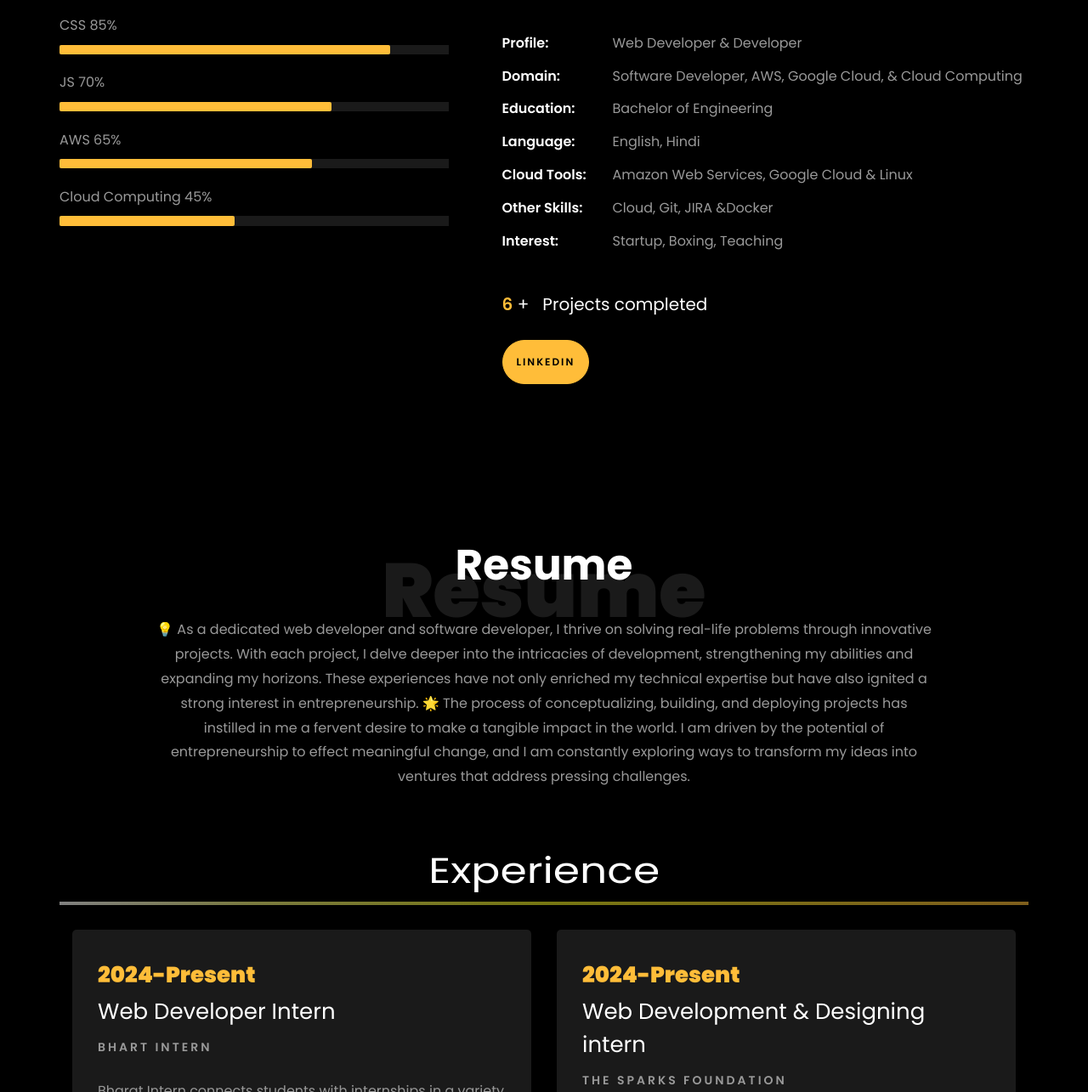
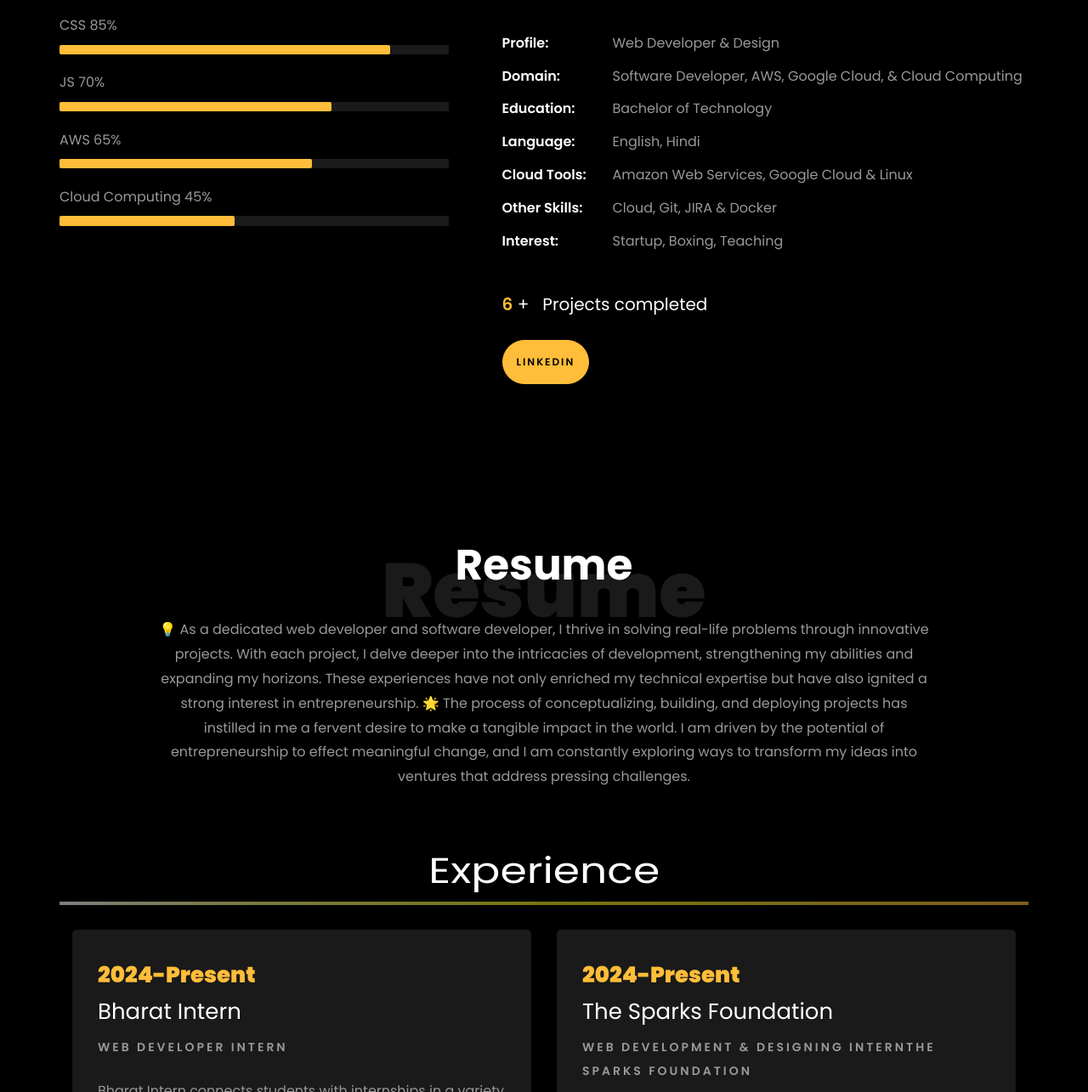
Before and after one commit to nehanayak9/NehaNayak-Portfolio, a plain HTML site: page index.html in a window 1280 px wide. Shown: the part 1137-2422 px from the top of the page at 85% size. Drawn offline with Linux system fonts and the light colour scheme; files whose address does not match are found by name.

Commit message:
Update index.html

```diff
--- a/index.html
+++ b/index.html
@@ -272,15 +272,15 @@
 								<h2 class="mb-4">About Me</h2>
 
 								<p>Pursuing a Bachelor's degree in Computer Science and Engineering (CSE), I am passionate about both the foundational principles of computing
-									and the cutting-edge innovations in cloud technology. My journey in academia is complemented by my enthusiasm for cloud computing,
+									and the cutting-edge innovations in cloud technology. My journey in academics is complemented by my enthusiasm for cloud computing,
 									where I am constantly honing my skills in platforms like AWS and Google Cloud to elevate my profile in cloud engineering.</p>
 								<ul class="about-info mt-4 px-md-0 px-2">
-									<li class="d-flex"><span>Profile:</span> <span>Web Developer &amp; Developer</span></li>
+									<li class="d-flex"><span>Profile:</span> <span>Web Developer &amp; Design</span></li>
 									<li class="d-flex"><span>Domain:</span> <span>Software Developer, AWS, Google Cloud, &amp; Cloud Computing</span></li>
-									<li class="d-flex"><span>Education:</span> <span>Bachelor of Engineering</span></li>
+									<li class="d-flex"><span>Education:</span> <span>Bachelor of Technology</span></li>
 									<li class="d-flex"><span>Language:</span> <span>English, Hindi</span></li>
 									<li class="d-flex"><span>Cloud Tools:</span> <span>Amazon Web Services, Google Cloud &amp; Linux</span></li>
-									<li class="d-flex"><span>Other Skills:</span> <span>Cloud, Git, JIRA &amp;Docker</span></li>
+									<li class="d-flex"><span>Other Skills:</span> <span>Cloud, Git, JIRA &amp; Docker</span></li>
 									<li class="d-flex"><span>Interest:</span> <span>Startup, Boxing, Teaching</span></li>
 
 								</ul>
@@ -312,7 +312,7 @@
           <div class="col-md-10 heading-section text-center ftco-animate">
           	<h1 class="big big-2">Resume</h1>
             <h2 class="mb-4">Resume</h2>
-            <p>💡 As a dedicated web developer and software developer, I thrive on solving real-life problems through innovative projects. With each project, I delve deeper into the intricacies of development, strengthening my abilities and expanding my horizons. These experiences have not only enriched my technical expertise but have also ignited a strong interest in entrepreneurship.
+            <p>💡 As a dedicated web developer and software developer, I thrive in solving real-life problems through innovative projects. With each project, I delve deeper into the intricacies of development, strengthening my abilities and expanding my horizons. These experiences have not only enriched my technical expertise but have also ignited a strong interest in entrepreneurship.
 
 				🌟 The process of conceptualizing, building, and deploying projects has instilled in me a fervent desire to make a tangible impact in the world. I am driven by the potential of entrepreneurship to effect meaningful change, and I am constantly exploring ways to transform my ideas into ventures that address pressing challenges.</p>
           </div>
@@ -328,8 +328,8 @@
 				<div class="col-md-6">
 					<div class="resume-wrap ftco-animate">
 						<span class="date">2024-Present</span>
-						<h2>Web Developer Intern</h2>
-						<span class="position">Bhart Intern</span>
+						<h2>Bharat Intern</h2>
+						<span class="position">Web Developer Intern</span>
 						<p class="mt-4">Bharat Intern connects students with internships in a variety of fields. This gives students the opportunity to gain experience, skills, and a network.
 							<ul>
 								<li>Developed and maintained a personal portfolio website showcasing projects, skills, and accomplishments using modern web development technologies.</li>
@@ -344,8 +344,8 @@
 				<div class="col-md-6">
 					<div class="resume-wrap ftco-animate">
 						<span class="date">2024-Present</span>
-						<h2>Web Development & Designing intern</h2>
-						<span class="position">The Sparks Foundation</span>
+						<h2>The Sparks Foundation</h2>
+						<span class="position">Web Development & Designing internThe Sparks Foundation</span>
 						<p class="mt-4">The Sparks Foundation is a connecting students of all financial backgrounds with experts. Knowledge sharing enables equal opportunity for all.
 							<ul>
 								<li>Spearheaded cloud-based projects leveraging platforms such as AWS or Azure, implementing scalable solutions for improved reliability, security, and performance.</li>
@@ -379,10 +379,10 @@
 
     			<div class="col-md-6">
     				<div class="resume-wrap ftco-animate">
-    					<span class="date">2007-20022</span>
+    					<span class="date">2007-2022</span>
     					<h2>Higher Secondary School</h2>
     					<span class="position">Euro International School</span>
-    					<p class="mt-4">Domain: PCM (Physics Chemistry Math)</p>
+    					<p class="mt-4">Stream: PCM (Physics Chemistry Maths)</p>
     				</div>
 				</div>
     		</div>
@@ -578,7 +578,7 @@
 			<br>
 			<div class="row justify-content-center">
 				<div class="col-md-7 ftco-animate text-center">
-					<h2>Have a<span> Question?  </span> <a href="https://forms.gle/uLaTShUKXraAvHJ77" class="btn btn-primary py-3 px-5">Click Here</a> </h2>
+					<h2>Have a<span> Question?  </span> <a href="https://mail.google.com/nehanayak1229@gmail.com" class="btn btn-primary py-3 px-5">Click Here</a> </h2>
 				</div>
 			</div>
 				<br>
```
